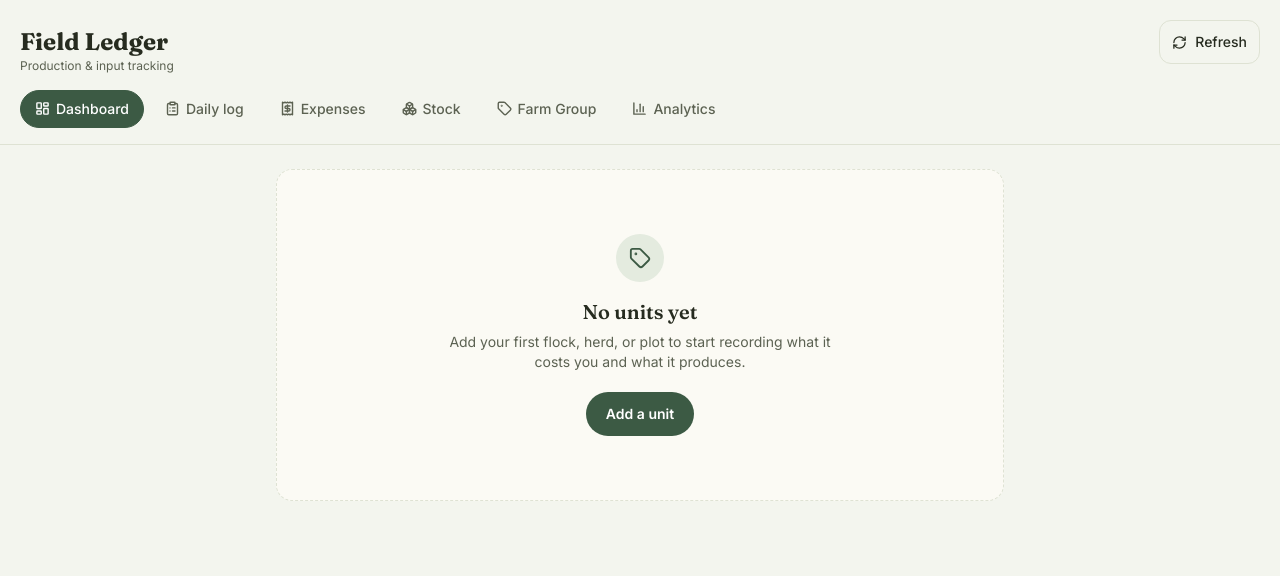
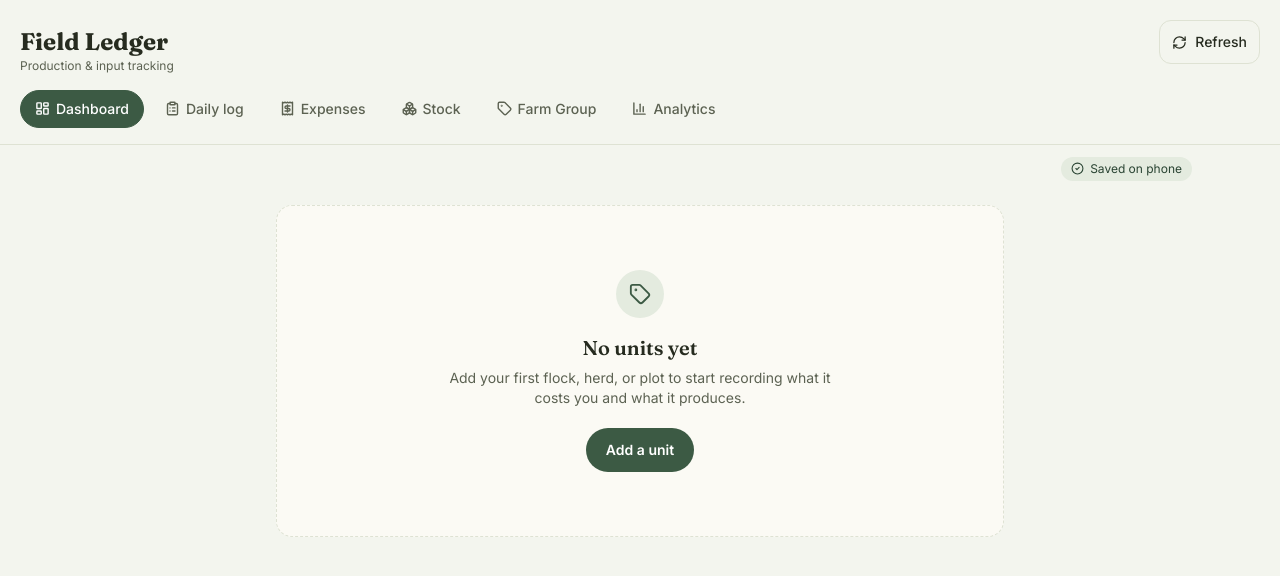
Before and after one commit to makosa-irvin/farm-mvp-app, a React (Vite) app: page / in a window 1280 px wide. Shown: the top 576 px of the page. Built offline with nearby package versions, Linux system fonts and the light colour scheme.

Commit message:
Show farmer-friendly offline save state

```diff
--- a/src/App.jsx
+++ b/src/App.jsx
@@ -7,10 +7,11 @@ import MainContent from './layout/MainContent.jsx';
 import Toast from './components/Toast.jsx';
 import ConfirmDialog from './components/ConfirmDialog.jsx';
 import MobileQuickActions from './components/MobileQuickActions.jsx';
+import OfflineStatus from './components/OfflineStatus.jsx';
 
-// App root owns navigation and global feedback state. Mobile-specific
-// navigation/actions remain presentation concerns so the farm data model
-// stays unchanged.
+// App root owns navigation and global feedback state. Farm data remains
+// local-first so the core recording workflows continue to work without
+// internet access.
 export default function App() {
   const [tab, setTab] = useState('dashboard');
   const [toast, setToast] = useState(null);
@@ -18,11 +19,7 @@ export default function App() {
 
   const showToast = (message) => {
     setToast(message);
-
-    if (toastTimer.current) {
-      clearTimeout(toastTimer.current);
-    }
-
+    if (toastTimer.current) clearTimeout(toastTimer.current);
     toastTimer.current = setTimeout(() => setToast(null), 3800);
   };
 
@@ -32,6 +29,9 @@ export default function App() {
   return (
     <div className="farm-app min-h-screen pb-16">
       <Header tabs={TABS} activeTab={tab} onSelectTab={setTab} />
+      <div className="mx-auto max-w-6xl px-4 pt-3 sm:px-6 flex justify-end">
+        <OfflineStatus />
+      </div>
       <MainContent tab={tab} farm={farm} setTab={setTab} />
       <MobileQuickActions onNavigate={setTab} />
       <Toast message={toast} />
```
